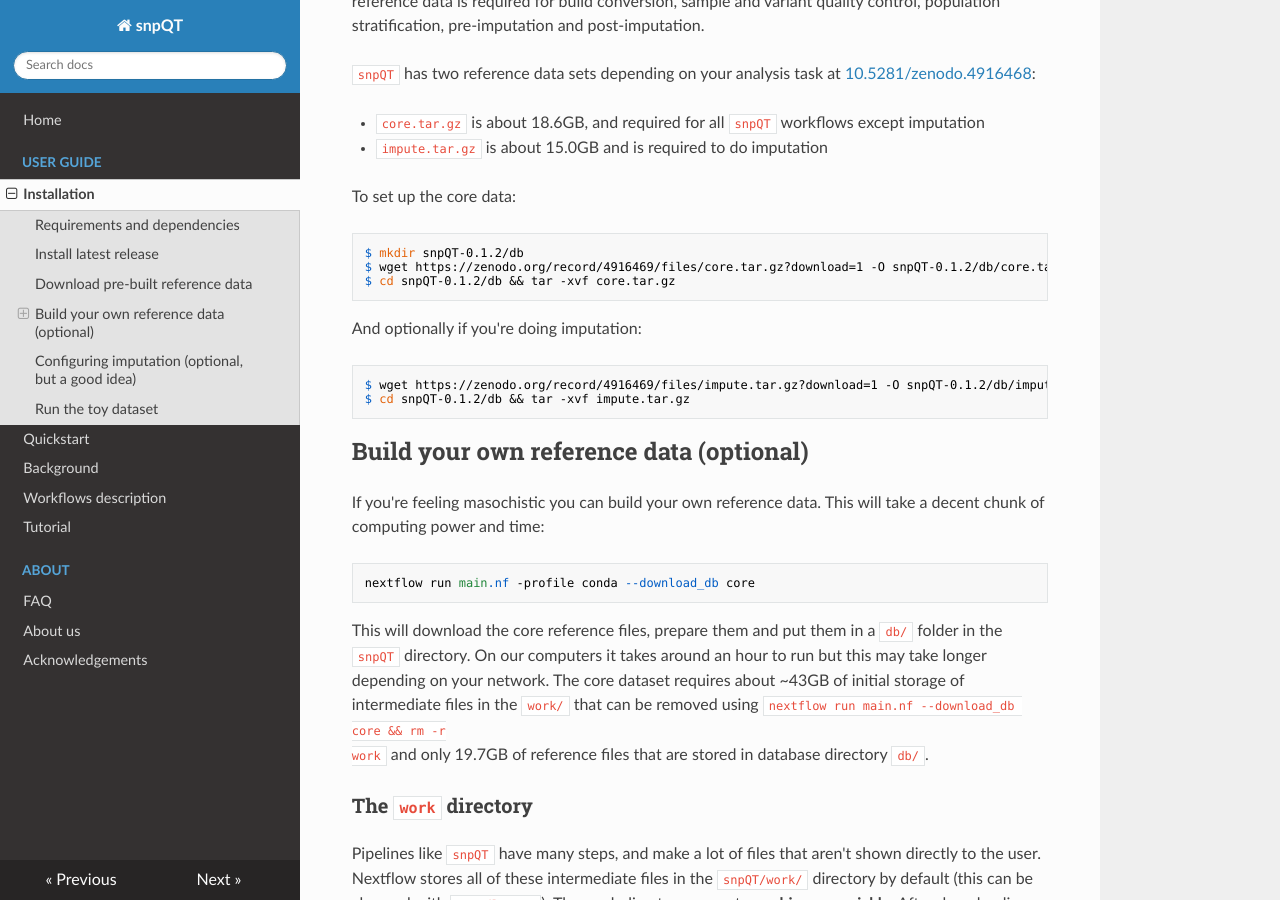
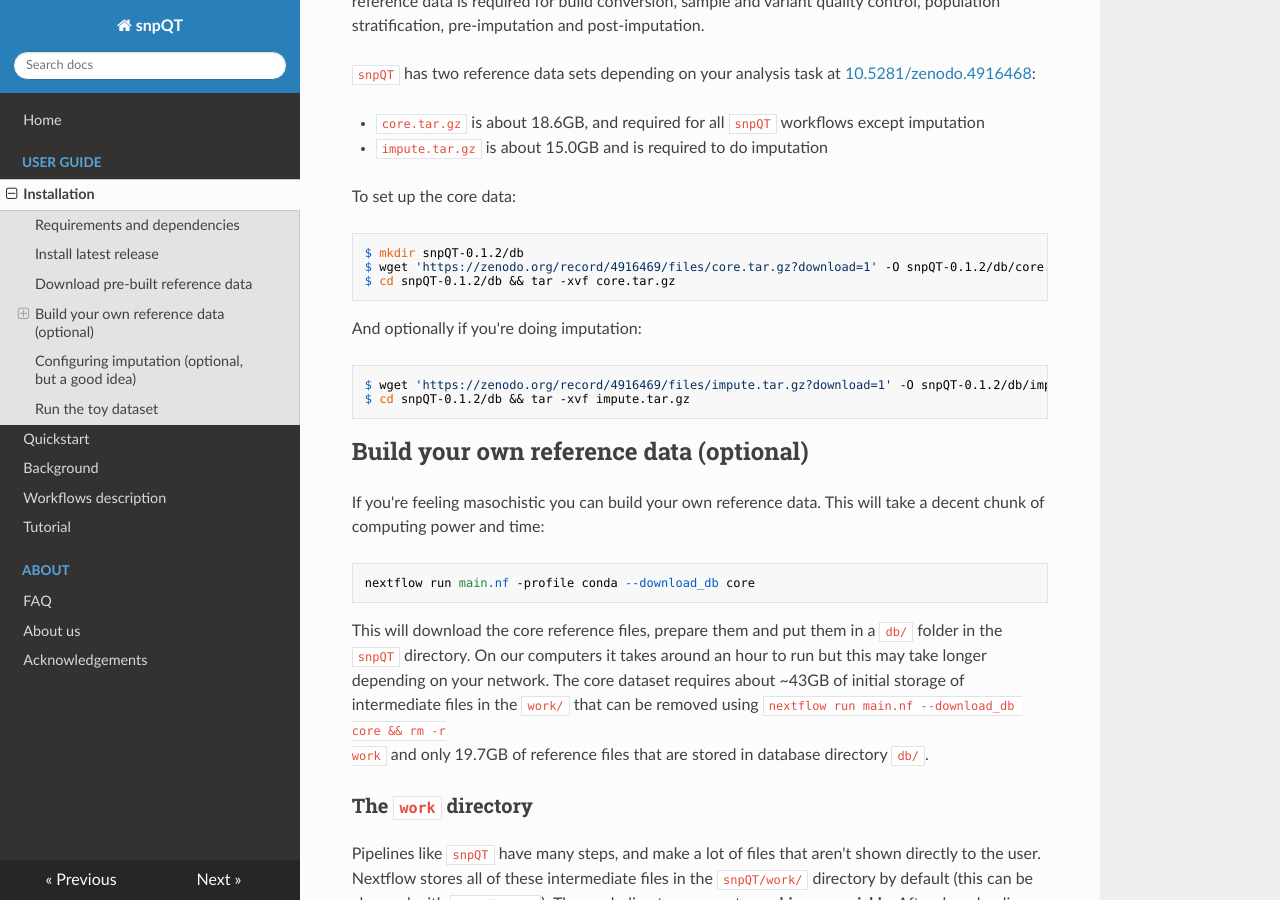
Before and after one commit to nebfield/snpQT, an MkDocs documentation site: the page built from docs/user-guide/installation.md, in a window 1280 px wide and 900 px high, scrolled down 1736 px. Built offline with MkDocs 1.6.1, drawn with Linux system fonts in a browser that asks for light colours; nearby versions of some CDN libraries.

````diff
--- a/docs/user-guide/installation.md
+++ b/docs/user-guide/installation.md
@@ -80,14 +80,14 @@ To set up the core data:
 
 ```
 $ mkdir snpQT-0.1.2/db
-$ wget https://zenodo.org/record/4916469/files/core.tar.gz?download=1 -O snpQT-0.1.2/db/core.tar.gz
+$ wget 'https://zenodo.org/record/4916469/files/core.tar.gz?download=1' -O snpQT-0.1.2/db/core.tar.gz
 $ cd snpQT-0.1.2/db && tar -xvf core.tar.gz
 ```
 
 And optionally if you're doing imputation:
 
 ```
-$ wget https://zenodo.org/record/4916469/files/impute.tar.gz?download=1 -O snpQT-0.1.2/db/impute.tar.gz
+$ wget 'https://zenodo.org/record/4916469/files/impute.tar.gz?download=1' -O snpQT-0.1.2/db/impute.tar.gz
 $ cd snpQT-0.1.2/db && tar -xvf impute.tar.gz
 ```
 
````
